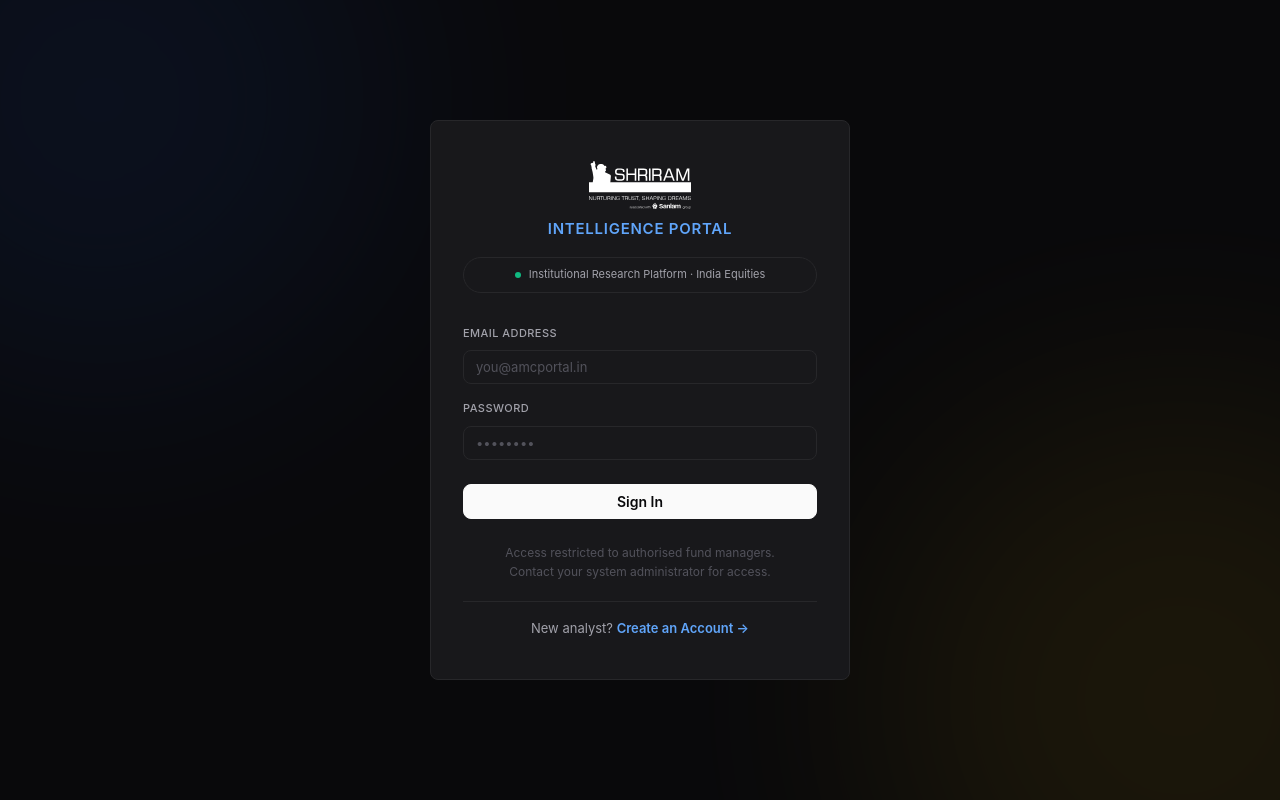
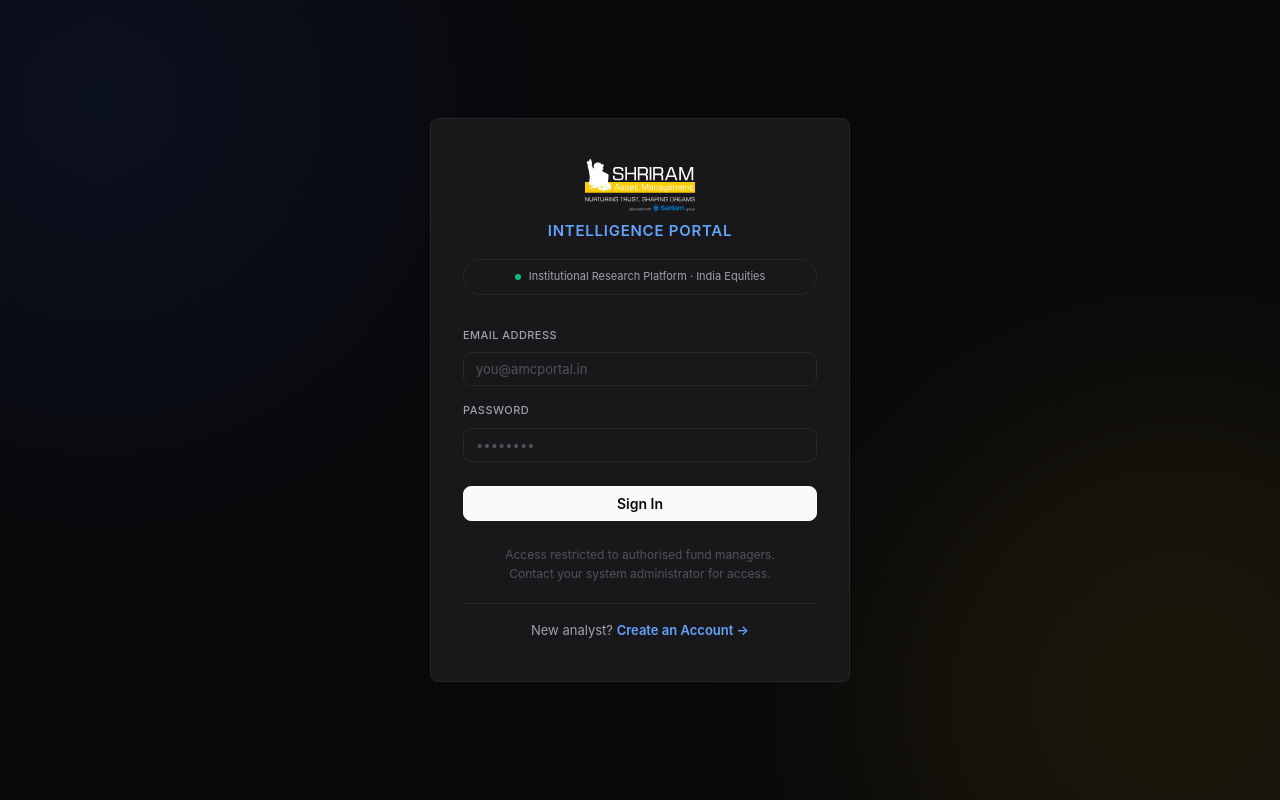
Before and after one commit to SCCLK1/SAMC-Research-Portal, a Next.js app in the folder portal/: page /login in a window 1280 px wide. Built offline with nearby package versions, Linux system fonts and the light colour scheme.

Commit message:
Fix: Optimize brand logo for dark backgrounds using custom amc-dark.svg to maintain actual corporate yellow/blue brand accent colors

```diff
--- a/portal/app/login/page.js
+++ b/portal/app/login/page.js
@@ -41,9 +41,9 @@
         {/* Logo */}
         <div className="login-logo" style={{ display: 'flex', justifyContent: 'center', marginBottom: 'var(--space-2)' }}>
           <img
-            src="/amc.svg"
+            src="/amc-dark.svg"
             alt="Shriram AMC Logo"
-            style={{ height: '48px', width: 'auto', filter: 'brightness(0) invert(1)' }}
+            style={{ height: '52px', width: 'auto', display: 'block' }}
           />
         </div>
         <p className="login-tagline" style={{ textAlign: 'center', fontWeight: 600, fontSize: '0.9375rem', color: 'var(--color-primary-light)', marginTop: 'var(--space-2)', marginBottom: 'var(--space-4)', letterSpacing: '0.05em', textTransform: 'uppercase' }}>
--- a/portal/app/register/page.js
+++ b/portal/app/register/page.js
@@ -61,9 +61,9 @@
         {/* Logo */}
         <div className="login-logo" style={{ display: 'flex', justifyContent: 'center', marginBottom: 'var(--space-2)' }}>
           <img
-            src="/amc.svg"
+            src="/amc-dark.svg"
             alt="Shriram AMC Logo"
-            style={{ height: '48px', width: 'auto', filter: 'brightness(0) invert(1)' }}
+            style={{ height: '52px', width: 'auto', display: 'block' }}
           />
         </div>
         <p className="login-tagline" style={{ textAlign: 'center', fontWeight: 600, fontSize: '0.9375rem', color: 'var(--color-primary-light)', marginTop: 'var(--space-2)', marginBottom: 'var(--space-4)', letterSpacing: '0.05em', textTransform: 'uppercase' }}>
--- a/portal/components/layout/Navbar.js
+++ b/portal/components/layout/Navbar.js
@@ -43,9 +43,9 @@
         {/* Brand Logo */}
         <Link href="/dashboard" className="navbar-logo" style={{ display: 'flex', alignItems: 'center' }}>
           <img
-            src="/amc.svg"
+            src={theme === 'dark' ? '/amc-dark.svg' : '/amc.svg'}
             alt="Shriram AMC Logo"
-            style={{ height: '24px', width: 'auto', filter: theme === 'dark' ? 'brightness(0) invert(1)' : 'none' }}
+            style={{ height: '28px', width: 'auto', display: 'block' }}
           />
         </Link>
 
--- a/portal/components/layout/Sidebar.js
+++ b/portal/components/layout/Sidebar.js
@@ -46,9 +46,9 @@
       <div className="sidebar-logo" style={{ display: 'flex', alignItems: 'center', justifyContent: 'space-between', gap: 'var(--space-2)' }}>
         <div style={{ flex: 1, minWidth: 0, paddingRight: 'var(--space-2)' }}>
           <img
-            src="/amc.svg"
+            src={theme === 'dark' ? '/amc-dark.svg' : '/amc.svg'}
             alt="Shriram AMC Logo"
-            style={{ height: '32px', width: 'auto', display: 'block', filter: theme === 'dark' ? 'brightness(0) invert(1)' : 'none', marginBottom: '4px' }}
+            style={{ height: '32px', width: 'auto', display: 'block', marginBottom: '4px' }}
           />
           <div className="sidebar-logo-subtitle" style={{ fontSize: '0.625rem', textTransform: 'uppercase', letterSpacing: '0.08em', color: 'var(--color-primary-light)', fontWeight: 600 }}>Intelligence Portal</div>
         </div>
```
Also changed, not shown: portal/public/amc-dark.svg (added).
